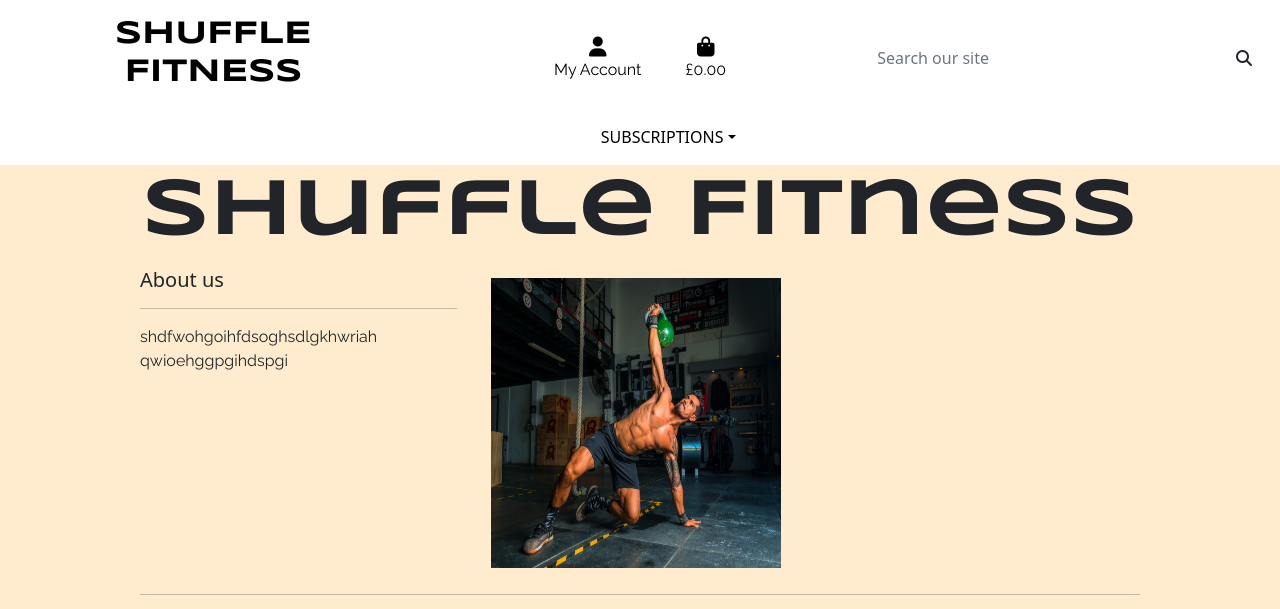
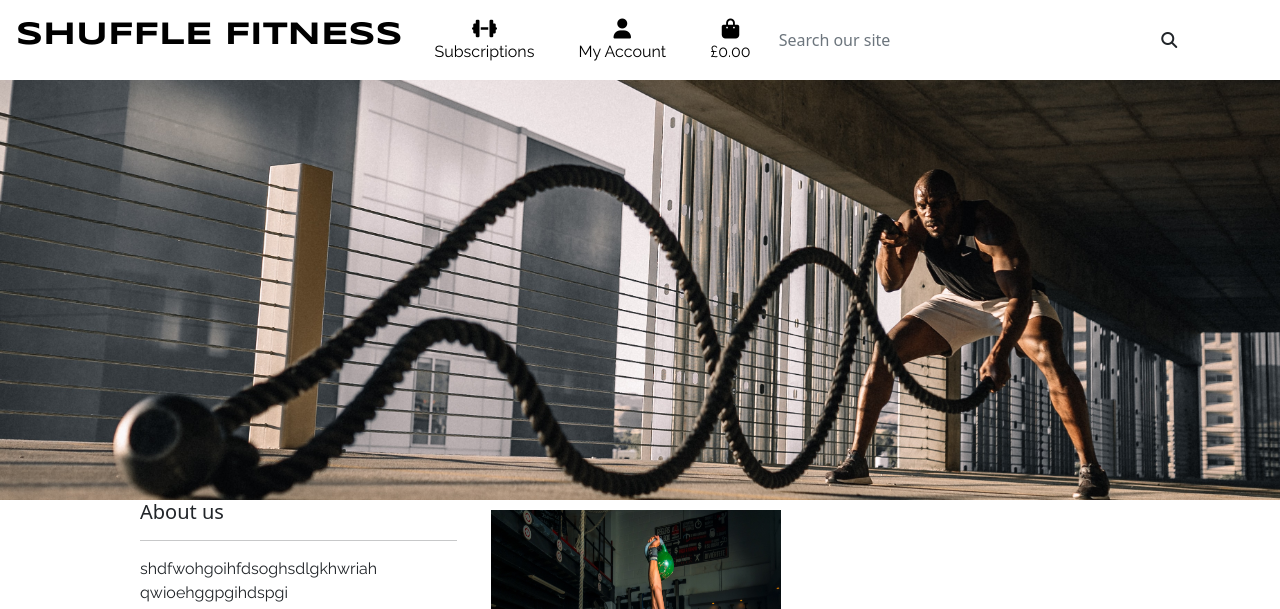
Before and after one commit to Code-Institute-Submissions/Dgoodwin92-shuffle-fitness-ms4_NovResub, a Django app: page / in a window 1280 px wide. Shown: the top 609 px of the page. Run offline with Django 3.2, Linux system fonts and the light colour scheme; some libraries are stand-ins or nearby versions.

Commit message:
Removed nav includes and created new navbar, footer created and also hero image on home page.

```diff
--- a/home/templates/home/index.html
+++ b/home/templates/home/index.html
@@ -1,20 +1,10 @@
 {% extends "base.html" %}
 {% load static %}
 
-{% block page_header %}
-  <div class="container header-container">
-    <div class="row">
-      <div class="col"></div>
-    </div>
-  </div>
-{% endblock %}
-
 {% block content %}
-<div class="container h-100">
-    <div class="row h-100">
-        <div class="col-12 my-auto">
-            <h1 class="display-1 text-center">Shuffle Fitness</h1>
-        </div>
+<div class="hero-image">
+    <div class="hero-contents">
+      <!--<h1 class="display-1 text-center">Shuffle Fitness</h1> -->
     </div>
 </div>
 <div class="container">
@@ -25,7 +15,7 @@
             <p>shdfwohgoihfdsoghsdlgkhwriah qwioehggpgihdspgi</p>
         </div>
         <div class="col-8">
-            <img src="{{ MEDIA_URL }}fitness-man.jpg" alt="Man exercising with a weight" class="intro-img" width="300px" height="300px">
+            <img src="{{ MEDIA_URL }}fitness-man.jpg" alt="Man exercising with a weight" class="intro-img float-right" width="300px" height="300px">
         </div>
     </div>
     <hr>
@@ -33,26 +23,29 @@
         <div class="col">
             <div class="card-group">
                 <div class="card">
-                  <img class="card-img-top" src="..." alt="Card image cap">
-                  <div class="card-body">
-                    <h5 class="card-title">Card title</h5>
+                  <img class="card-img-top" src="{{ MEDIA_URL }}fitness-img.jpg" alt="Card image cap">
+                  <div class="card-body text-center">
+                    <h5 class="card-title">Fitness</h5>
                     <p class="card-text">This is a wider card with supporting text below as a natural lead-in to additional content. This content is a little bit longer.</p>
+                    <a href="#" class="btn btn-dark">Go somewhere</a>
                     <p class="card-text"><small class="text-muted">Last updated 3 mins ago</small></p>
                   </div>
                 </div>
                 <div class="card">
-                  <img class="card-img-top" src="..." alt="Card image cap">
-                  <div class="card-body">
-                    <h5 class="card-title">Card title</h5>
+                  <img class="card-img-top" src="{{ MEDIA_URL }}nutrition-img.jpg" alt="Card image cap">
+                  <div class="card-body text-center">
+                    <h5 class="card-title">Nutrition</h5>
                     <p class="card-text">This card has supporting text below as a natural lead-in to additional content.</p>
+                    <a href="#" class="btn btn-dark">Go somewhere</a>
                     <p class="card-text"><small class="text-muted">Last updated 3 mins ago</small></p>
                   </div>
                 </div>
                 <div class="card">
-                  <img class="card-img-top" src="..." alt="Card image cap">
-                  <div class="card-body">
-                    <h5 class="card-title">Card title</h5>
+                  <img class="card-img-top" src="{{ MEDIA_URL }}brain-img.jpg" alt="Card image cap">
+                  <div class="card-body text-center">
+                    <h5 class="card-title">Mental</h5>
                     <p class="card-text">This is a wider card with supporting text below as a natural lead-in to additional content. This card has even longer content than the first to show that equal height action.</p>
+                    <a href="#" class="btn btn-dark">Go somewhere</a>
                     <p class="card-text"><small class="text-muted">Last updated 3 mins ago</small></p>
                   </div>
                 </div>
--- a/static/css/base.css
+++ b/static/css/base.css
@@ -2,8 +2,8 @@
     height: 100%;
 }
 
-body {
-    background-color: blanchedalmond;
+.container-fluid {
+    padding: 0;
 }
 
 .icon {
@@ -16,6 +16,24 @@
 
 h1 {
     font-family: 'Syncopate', sans-serif;
+}
+
+.hero-image {
+    background-image: url('/media/hero-img.jpg');
+    height: 500px;
+    background-position: center;
+    background-repeat: no-repeat;
+    background-size: cover;
+    position: relative;
+}
+
+.hero-contents {
+    text-align: center;
+    position: absolute;
+    top: 50%;
+    left: 50%;
+    transform: translate(-50%, -50%);
+    color: white;
 }
 
 p {
@@ -57,9 +75,26 @@
 }
 
 .intro-img {
-    position: relative;
     padding: 5px;
     margin: 5px;
+}
+
+.card-img-top {
+    width: 100%;
+    height: 200px;
+    object-fit: cover;
+}
+
+/* ----------------------------------------------- Footer */
+.footer-container {
+    background-color:  #8FD0CA;
+    bottom: 0;
+    height: 15rem;
+}
+
+.footer-contact {
+    flex-direction: column;
+    margin: 5rem 0;
 }
 
 /* ----------------------------------------------- Media Queries */
--- /dev/null
+++ b/static/js/main.js
@@ -0,0 +1,3 @@
+$(document).ready(function(){
+    $(".dropdown-toggle").dropdown();
+});
--- a/templates/base.html
+++ b/templates/base.html
@@ -27,10 +27,10 @@
   {% endblock %}
 
   {% block corejs %}
+  <script src="https://code.jquery.com/jquery-3.3.1.slim.min.js" integrity="sha384-q8i/X+965DzO0rT7abK41JStQIAqVgRVzpbzo5smXKp4YfRvH+8abtTE1Pi6jizo" crossorigin="anonymous"></script>
+  <script src="https://cdnjs.cloudflare.com/ajax/libs/popper.js/1.14.3/umd/popper.min.js" integrity="sha384-ZMP7rVo3mIykV+2+9J3UJ46jBk0WLaUAdn689aCwoqbBJiSnjAK/l8WvCWPIPm49" crossorigin="anonymous"></script>
+  <script src="https://stackpath.bootstrapcdn.com/bootstrap/4.1.3/js/bootstrap.min.js" integrity="sha384-ChfqqxuZUCnJSK3+MXmPNIyE6ZbWh2IMqE241rYiqJxyMiZ6OW/JmZQ5stwEULTy" crossorigin="anonymous"></script>
   <script src="https://kit.fontawesome.com/59091d9539.js" crossorigin="anonymous"></script>
-  <script src="https://code.jquery.com/jquery-3.6.0.slim.min.js" integrity="sha256-u7e5khyithlIdTpu22PHhENmPcRdFiHRjhAuHcs05RI=" crossorigin="anonymous"></script>
-  <script src="https://cdn.jsdelivr.net/npm/@popperjs/core@2.9.3/dist/umd/popper.min.js" integrity="sha384-W8fXfP3gkOKtndU4JGtKDvXbO53Wy8SZCQHczT5FMiiqmQfUpWbYdTil/SxwZgAN" crossorigin="anonymous"></script>
-  <script src="https://cdn.jsdelivr.net/npm/bootstrap@5.1.1/dist/js/bootstrap.min.js" integrity="sha384-skAcpIdS7UcVUC05LJ9Dxay8AXcDYfBJqt1CJ85S/CFujBsIzCIv+l9liuYLaMQ/" crossorigin="anonymous"></script>
   {% endblock %}
 
   {% block extra_js %}
@@ -39,15 +39,29 @@
   <title>Shuffle Fitness {% block extra_title %}{% endblock %}</title>
 </head>
 <body>
-  <header class="container-fluid fixed-top">
-    <div id="topnav" class="row bg-white pt-lg-2 d-none d-lg-flex">
-      <div class="col-12 col-lg-4 my-auto py-1 py-lg-0 text-center text-lg-left">
+  <header class="container-fluid fixed-top ">
+      <nav class="navbar navbar-expand-lg navbar-light bg-white">
+        <button class="navbar-toggler" type="button" data-toggle="collapse" data-target="#topnav" aria-controls="navbarTogglerDemo01" aria-expanded="false" aria-label="Toggle navigation">
+          <span class="navbar-toggler-icon"></span>
+        </button>
+        <div class="collapse navbar-collapse" id="topnav">
           <a href="{% url 'home' %}" class="nav-link main-logo-link">
             <h2 class="logo-font">Shuffle Fitness</h2>
           </a>
+          <ul class="list-inline list-unstyled text-center text-lg-right my-0">
+            <li class="list-inline-item dropdown">
+              <a class="nav-link" href="#" id="user-options" data-toggle="dropdown" aria-haspopup="true" aria-expanded="false">
+                <div class="text-center">
+                <div><i class="fas fa-dumbbell fa-lg"></i></div>
+                <p class="my-0">Subscriptions</p>
                 </div>
-      <div class="col-12 col-lg-4 my-auto py-1 py-lg-0">
-        <ul class="list-inline list-unstyled text-center text-lg-right my-0">
+              </a>
+              <div class="dropdown-menu" aria-labelledby="dropdownMenuButton">
+                <a class="dropdown-item" href="#">Fitness</a>
+                <a class="dropdown-item" href="#">Nutrition</a>
+                <a class="dropdown-item" href="#">Mental Strength</a>
+              </div>
+            </li>
             <li class="list-inline-item dropdown">
               <a class="nav-link" href="#" id="user-options" data-toggle="dropdown" aria-haspopup="true" aria-expanded="false">
                 <div class="text-center">
@@ -83,7 +97,6 @@
             </a>
             </li>
           </ul>
-      </div>
           <div class="col-12 col-lg-4 my-auto py-1 py-lg-0">
             <form method="GET" action="">
               <div class="input-group w-100">
@@ -99,26 +112,42 @@
             </form>
           </div>
         </div>
-    <div class="row bg-white">
-      <nav class="navbar navbar-expand-lg navbar-light w-100">
-        <button class="navbar-toggler" type="button" data-toggle="collapse" data-target="#main-nav" aria-controls="main-nav" aria-expanded="false" aria-label="Toggle navigation">
-          <span class="navbar-toggler-icon"></span>
-      </button>
-      {% include 'includes/mobile-top-header.html' %}
-      {% include 'includes/main-nav.html' %}
       </nav>
     </div>
   </header>
   {% if messages %}
   <div class="message-container"></div>
   {% endif %}
-
-  {% block page_header %}
-  {% endblock %}
-
+<main>
   {% block content %}
   {% endblock %}
-
+</main>
+<footer>
+  <div class="container-fluid footer-container">
+    <div class="row">
+      <div class="col-12 col-md-6 footer-contact flex-center">
+        <h3>Contact Us</h3>
+        <p><i class="fas fa-at"></i> shufffit@gmail.com</p>
+        <p><i class="fas fa-phone-alt"></i> +44 01111 123456</p>
+        <a href="#">Or you can contact us here<i class="fas fa-arrow-right"></i></a>
+      </div>
+      <div class="col-12 footer-social col-md-6 ">
+        <h3>Check out our social</h3>
+        <ul class="social-media flex-center">
+          <li>
+            <a class="social-link" href="https://www.instagram.com/" target="_blank" rel="noreferrer">
+              <i class="fab fa-instagram"></i>
+                <span class="sr-only">Instagram.</span></a>
+          </li>
+          <li>
+            <a class="social-link" href="https://www.youtube.com/" target="_blank" rel="noreferrer">
+              <i class="fab fa-youtube"></i>
+                <span class="sr-only">Youtube.</span></a>
+          </li>
+      </div>
+    </div>
+  </div>
+</footer>
   {% block postloadjs %}
   {% endblock %}
 </body>
--- a/templates/includes/main-nav.html
+++ /dev/null
@@ -1,12 +0,0 @@
-<div class="collapse navbar-collapse" id="main-nav">
-<ul class="nav w-auto mx-auto">
-    <li class="nav-item dropdown">
-      <a class="nav-link dropdown-toggle subs-link" data-toggle="dropdown" href="#" role="button" aria-haspopup="true" aria-expanded="false">Subscriptions</a>
-      <div class="dropdown-menu">
-        <a class="dropdown-item" href="#">Fitness</a>
-        <a class="dropdown-item" href="#">Nutrition</a>
-        <a class="dropdown-item" href="#">Fitness & Nutrition</a>
-      </div>
-    </li>
-  </ul>
-</div>
--- a/templates/includes/mobile-top-header.html
+++ b/templates/includes/mobile-top-header.html
@@ -1,4 +1,3 @@
-<ul>
     <li class="list-inline-item">
       <a class="nav-link d-block d-lg-none" href="#" id="mobile-search" data-toggle="dropdown" aria-haspopup="true" aria-expanded="false">
           <div class="text-center">
@@ -21,6 +20,19 @@
         </form>
     </div>
 </li>
+<li class="list-inline-item dropdown">
+    <a class="nav-link" href="#" id="user-options" data-toggle="dropdown" aria-haspopup="true" aria-expanded="false">
+      <div class="text-center">
+      <div><i class="fas fa-dumbbell fa-lg"></i></div>
+      <p class="my-0">Subscriptions</p>
+      </div>
+    </a>
+    <div class="dropdown-menu" aria-labelledby="dropdownMenuButton">
+      <a class="dropdown-item" href="#">Fitness</a>
+      <a class="dropdown-item" href="#">Nutrition</a>
+      <a class="dropdown-item" href="#">Mental Strength</a>
+    </div>
+  </li>
 <li class="list-inline-item dropdown">
     <a class="nav-link d-block d-lg-none" href="#" id="user-options" data-toggle="dropdown" aria-haspopup="true" aria-expanded="false">
         <div class="text-center">
@@ -55,4 +67,3 @@
         </div>
     </a>
   </li>
-</ul>
```
Also changed, not shown: media/brain-img.jpg (added), media/fitness-img.jpg (added), media/hero-img.jpg (added), 1 other file. Lines whose indentation alone changed are shown as unchanged.
